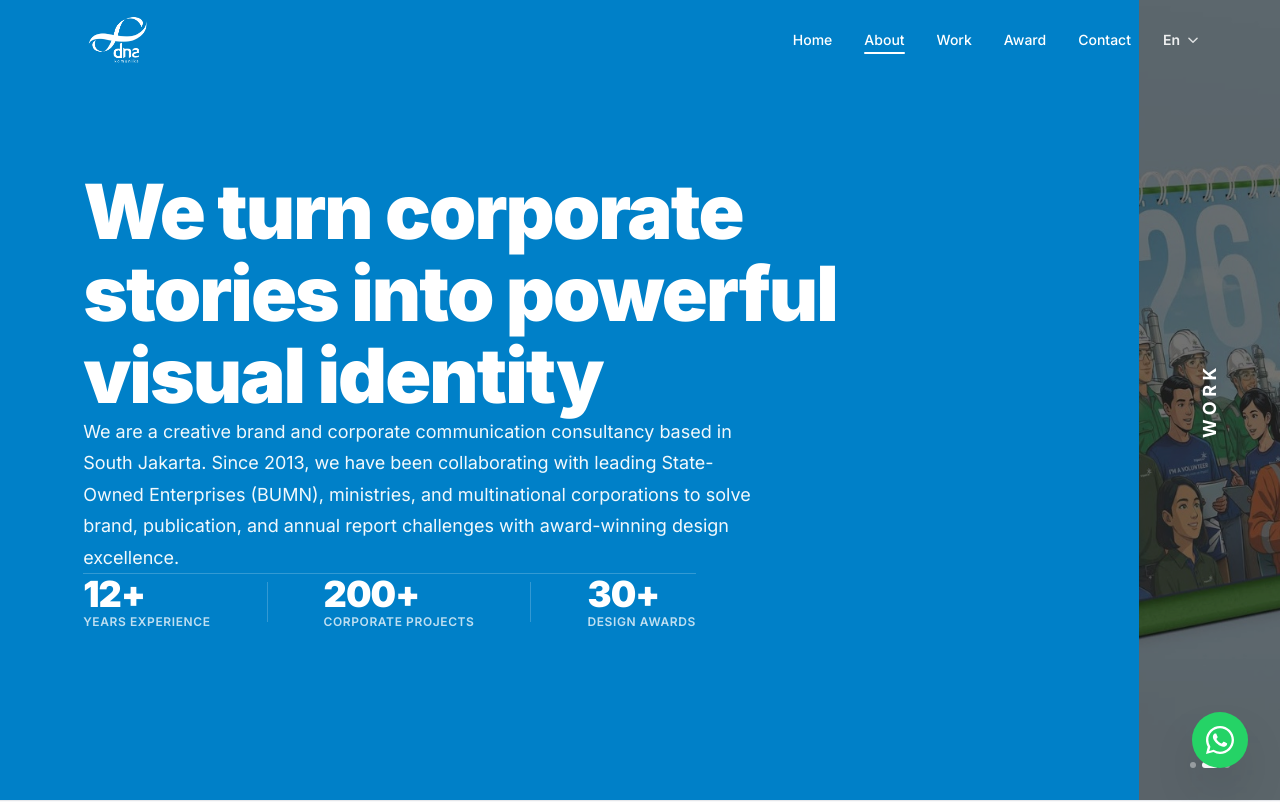
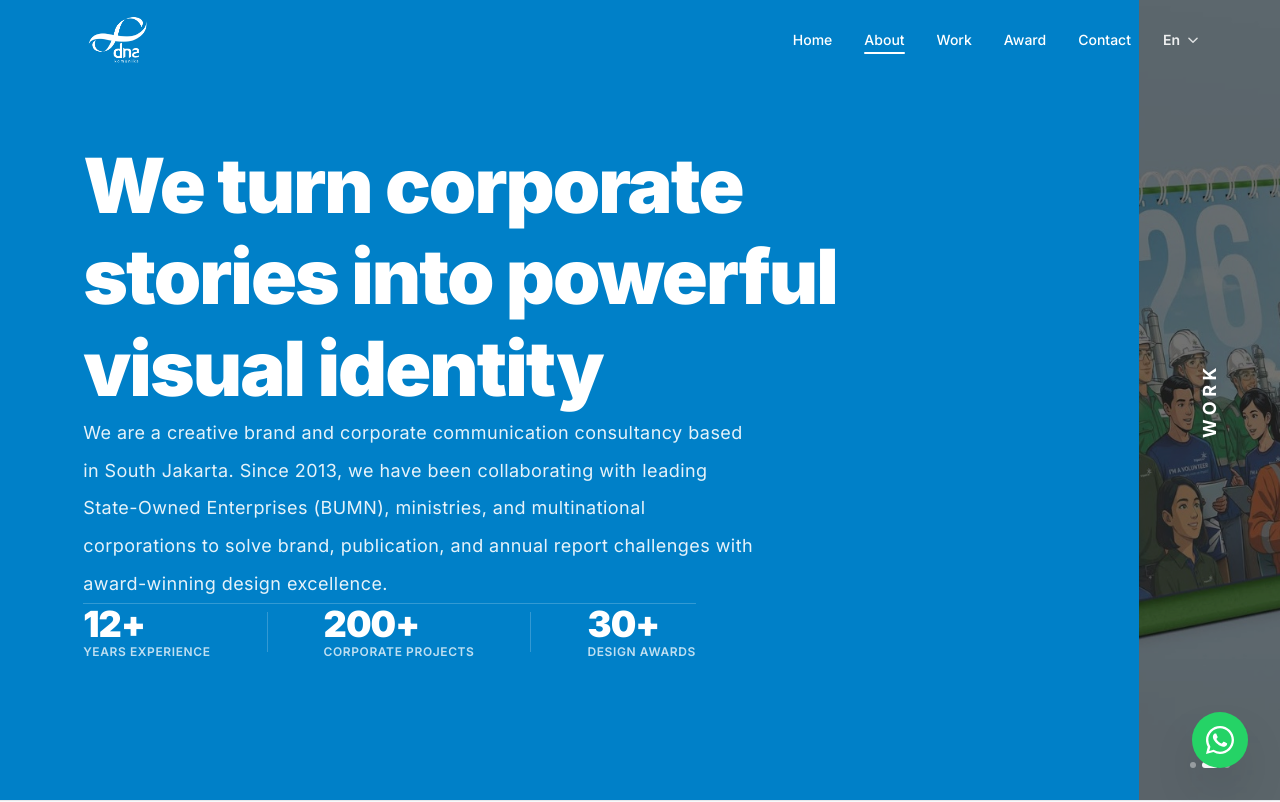
Before and after one commit to SamJinWoo99/DNA-Company-Profile, a Next.js app: page /about in a window 1280 px wide. Shown: the top 802 px of the page. Built offline with nearby package versions, Linux system fonts and the light colour scheme.

Commit message:
Increase vertical spacing between headline lines, paragraph line-height and sections to match photo 2 exactly

```diff
--- a/app/components/AboutHeroMeta.tsx
+++ b/app/components/AboutHeroMeta.tsx
@@ -108,25 +108,25 @@ export default function AboutHeroMeta() {
           {/* Wadah Teks: Diberi max-w-4xl agar baris judul memanjang rapi persis Foto 2 */}
           <div className="relative z-10 w-full max-w-4xl">
 
-            {/* Headline Besar MetaDesign: 3 Baris Rapi Persis Foto 2 */}
-            <h1 className="text-4xl sm:text-5xl md:text-6xl lg:text-[4.75rem] font-black tracking-tight leading-[1.08] mb-12 text-white">
+            {/* Headline Besar MetaDesign: 3 Baris Rapi Persis Foto 2 dengan line-height dan margin lega */}
+            <h1 className="text-4xl sm:text-5xl md:text-6xl lg:text-[4.75rem] font-black tracking-tight leading-[1.2] mb-14 text-white">
               {lang === "en" ? (
                 <>
-                  We turn corporate<br />
-                  stories into powerful<br />
-                  visual identity
+                  <span className="block mb-2">We turn corporate</span>
+                  <span className="block mb-2">stories into powerful</span>
+                  <span className="block">visual identity</span>
                 </>
               ) : (
                 <>
-                  Mengubah cerita korporasi<br />
-                  menjadi identitas visual<br />
-                  yang berdaya
+                  <span className="block mb-2">Mengubah cerita korporasi</span>
+                  <span className="block mb-2">menjadi identitas visual</span>
+                  <span className="block">yang berdaya</span>
                 </>
               )}
             </h1>
 
-            {/* Paragraf: Lebar pas, font jernih, line-height 1.75 lega */}
-            <p className="text-base sm:text-lg lg:text-[1.125rem] text-white/95 font-normal leading-[1.75] max-w-2xl mb-12">
+            {/* Paragraf: Lebar pas, font jernih, line-height 2.0 (sangat lega), margin bawah lega */}
+            <p className="text-base sm:text-lg lg:text-[1.125rem] text-white/90 font-normal leading-[2] sm:leading-[2.1] max-w-2xl mb-16 tracking-wide">
               {lang === "en" ? (
                 <>
                   We are a creative brand and corporate communication consultancy based in South
```
